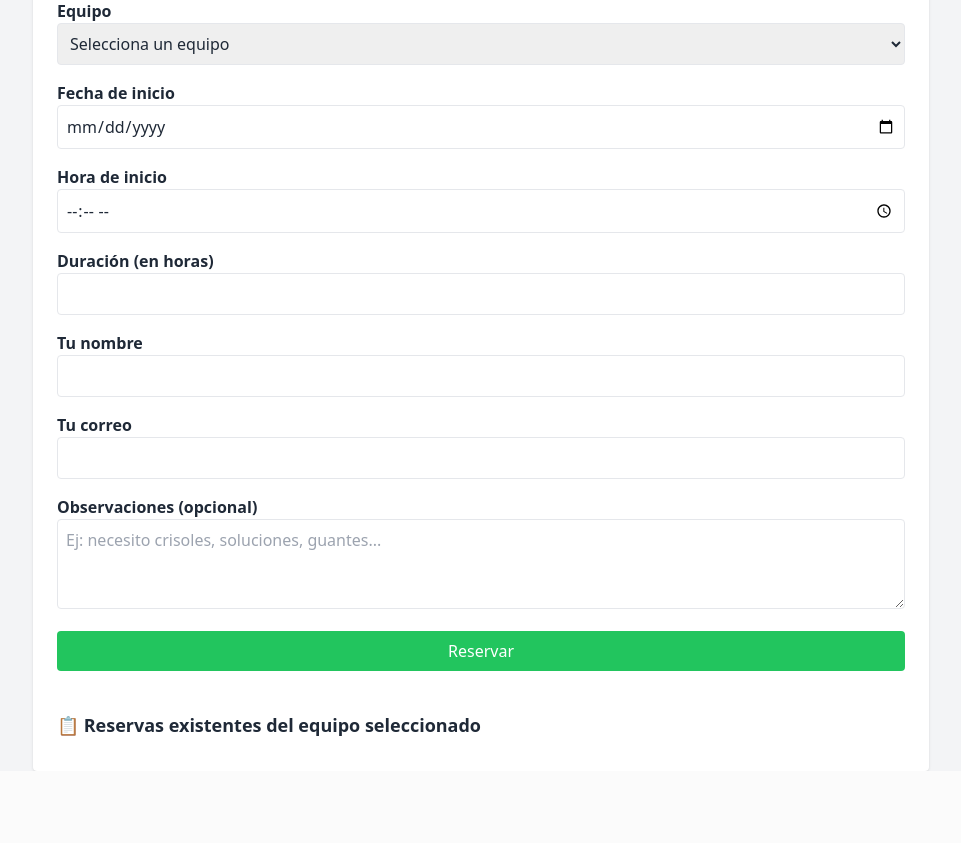
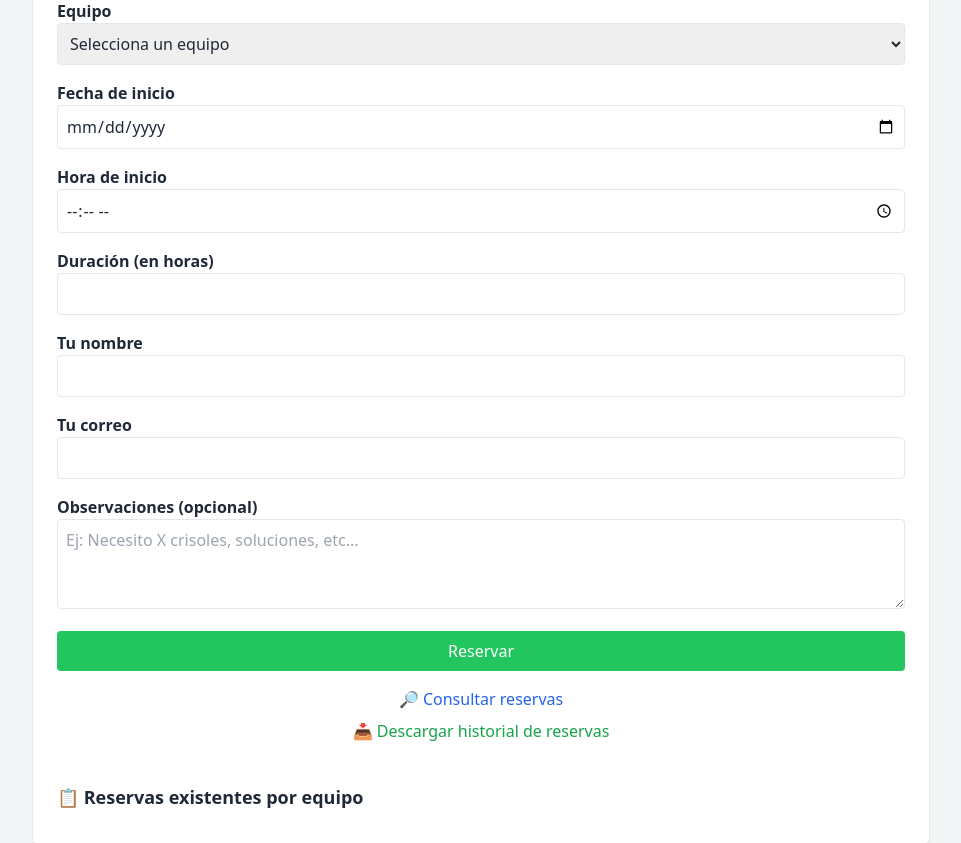
Before and after one commit to dugaveral/lab-reservas, a Flask app: page /reservar in a window 1280 px wide. Shown: the part 281-1124 px from the top of the page, without its empty margins (159-1120 px from the left). Before the commit the page ends 1052 px from the top, so only its background shows below. Run offline with Flask 3, Linux system fonts and the light colour scheme; data that the repository does not hold is empty; some libraries are stand-ins or nearby versions.

Commit message:
🔗 Agregar enlaces a consultar y descargar reservas desde formulario

```diff
--- a/templates/reservar.html
+++ b/templates/reservar.html
@@ -3,15 +3,6 @@
 <head>
   <title>Reservar Equipo</title>
   <script src="https://cdn.tailwindcss.com"></script>
-  <script>
-    function mostrarReservas() {
-      const equipoSeleccionado = document.getElementById("equipo").value;
-      const bloques = document.querySelectorAll(".bloque-reservas");
-      bloques.forEach(b => b.style.display = 'none');
-      const visible = document.getElementById("reservas-" + equipoSeleccionado);
-      if (visible) visible.style.display = 'block';
-    }
-  </script>
 </head>
 <body class="bg-gray-100 text-gray-800">
   <div class="max-w-4xl mx-auto p-6 bg-white shadow rounded mt-10">
@@ -23,7 +14,7 @@
     <form method="POST" class="space-y-4">
       <div>
         <label class="block font-semibold">Equipo</label>
-        <select name="equipo" id="equipo" required class="w-full border p-2 rounded" onchange="mostrarReservas()">
+        <select name="equipo" required class="w-full border p-2 rounded">
           <option disabled selected>Selecciona un equipo</option>
           {% for equipo in equipos %}
             <option value="{{ equipo }}">{{ equipo }}</option>
@@ -58,28 +49,29 @@
 
       <div>
         <label class="block font-semibold">Observaciones (opcional)</label>
-        <textarea name="observaciones" rows="3" class="w-full border p-2 rounded" placeholder="Ej: necesito crisoles, soluciones, guantes..."></textarea>
+        <textarea name="observaciones" rows="3" class="w-full border p-2 rounded" placeholder="Ej: Necesito X crisoles, soluciones, etc..."></textarea>
       </div>
 
       <button type="submit" class="bg-green-500 text-white px-4 py-2 rounded w-full hover:bg-green-600">
         Reservar
       </button>
+
+      <div class="mt-6 text-center">
+        <a href="/reservas" class="text-blue-600 hover:underline block mb-2">🔎 Consultar reservas</a>
+        <a href="/descargar" class="text-green-600 hover:underline">📥 Descargar historial de reservas</a>
+      </div>
     </form>
 
     <div class="mt-10">
-      <h2 class="text-lg font-bold mb-2">📋 Reservas existentes del equipo seleccionado</h2>
+      <h2 class="text-lg font-bold mb-2">📋 Reservas existentes por equipo</h2>
+      {% set equipos_mostrados = [] %}
       {% for equipo, reservas in reservas_por_equipo.items() %}
-        <div id="reservas-{{ equipo }}" class="bloque-reservas hidden">
-          {% if reservas %}
-            <ul class="list-disc ml-6 text-sm">
-              {% for r in reservas %}
-                <li>📅 {{ r[0].strftime('%Y-%m-%d %H:%M') }} → {{ r[1].strftime('%Y-%m-%d %H:%M') }} – {{ r[2] }}</li>
-              {% endfor %}
-            </ul>
-          {% else %}
-            <p class="ml-6 text-sm text-gray-600">Sin reservas registradas para este equipo.</p>
-          {% endif %}
-        </div>
+        <h3 class="font-semibold mt-4 mb-1 text-blue-700">{{ equipo }}</h3>
+        <ul class="list-disc ml-6 text-sm">
+          {% for inicio, fin, usuario in reservas %}
+            <li>📅 {{ inicio.strftime('%Y-%m-%d %H:%M') }} → {{ fin.strftime('%Y-%m-%d %H:%M') }} – {{ usuario }}</li>
+          {% endfor %}
+        </ul>
       {% endfor %}
     </div>
   </div>
```
